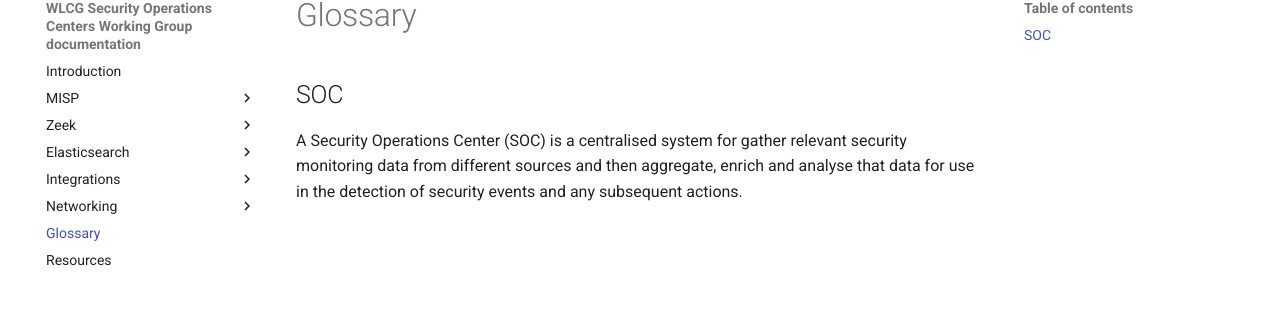
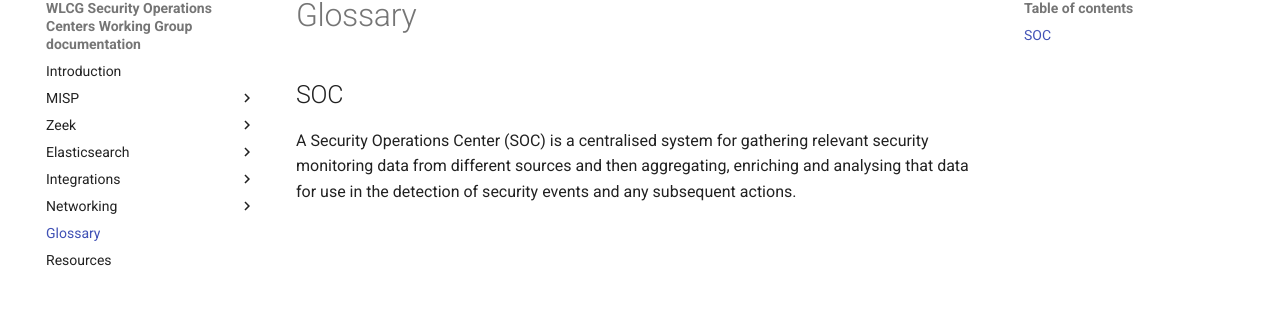
Before and after one commit to wlcg-soc-wg/wlcg-soc-wg-doc, an MkDocs documentation site: the page built from docs/glossary.md, in a window 1280 px wide. Shown: the part 103-427 px from the top of the page. Built offline with MkDocs 1.6.1 and Material for MkDocs 9.7.7, drawn with Linux system fonts in a browser that asks for light colours.

Commit message:
Fixing typos

```diff
--- a/docs/glossary.md
+++ b/docs/glossary.md
@@ -1,3 +1,3 @@
 ## SOC
 
-A Security Operations Center (SOC) is a centralised system for gather relevant security monitoring data from different sources and then aggregate, enrich and analyse that data for use in the detection of security events and any subsequent actions.
+A Security Operations Center (SOC) is a centralised system for gathering relevant security monitoring data from different sources and then aggregating, enriching and analysing that data for use in the detection of security events and any subsequent actions.
```
